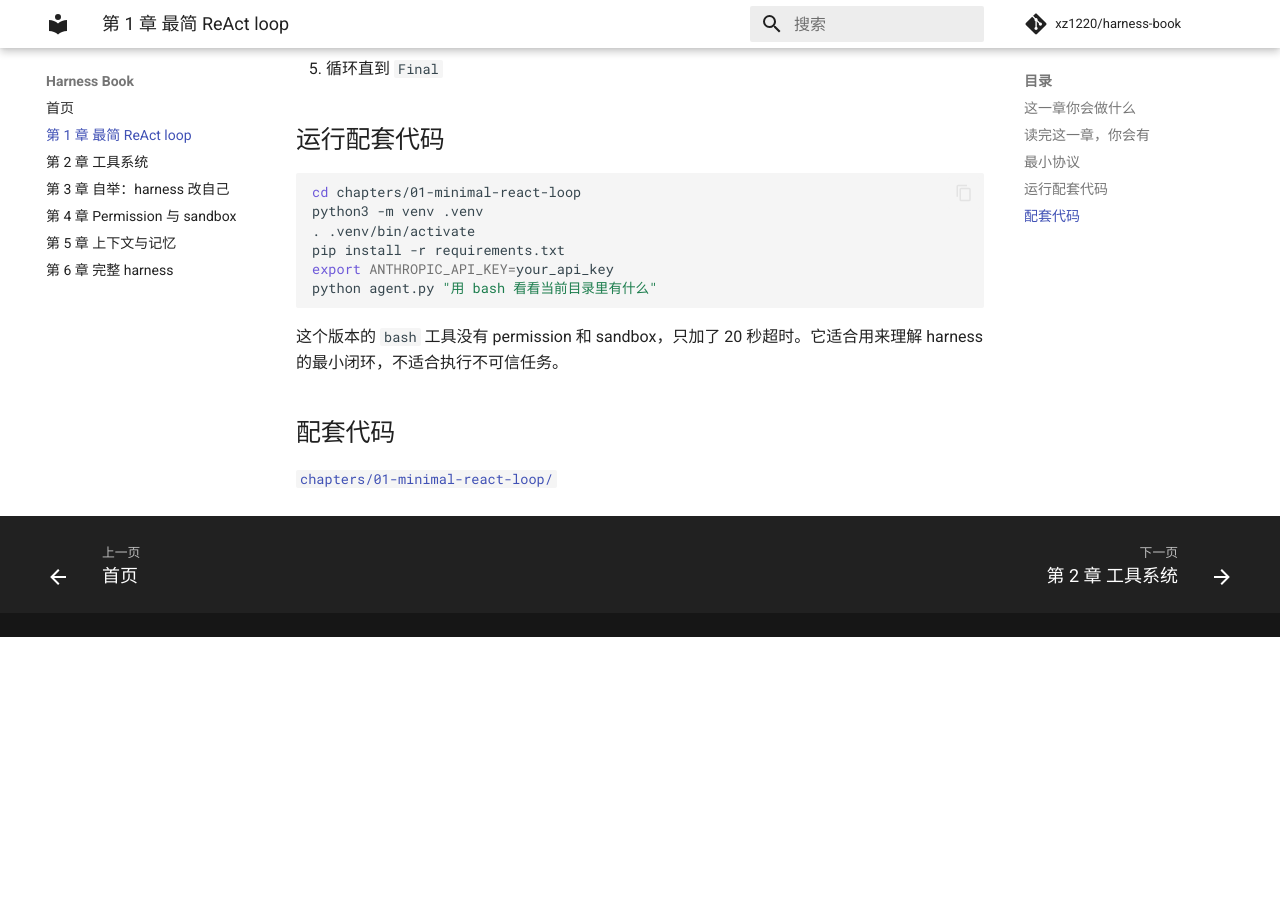
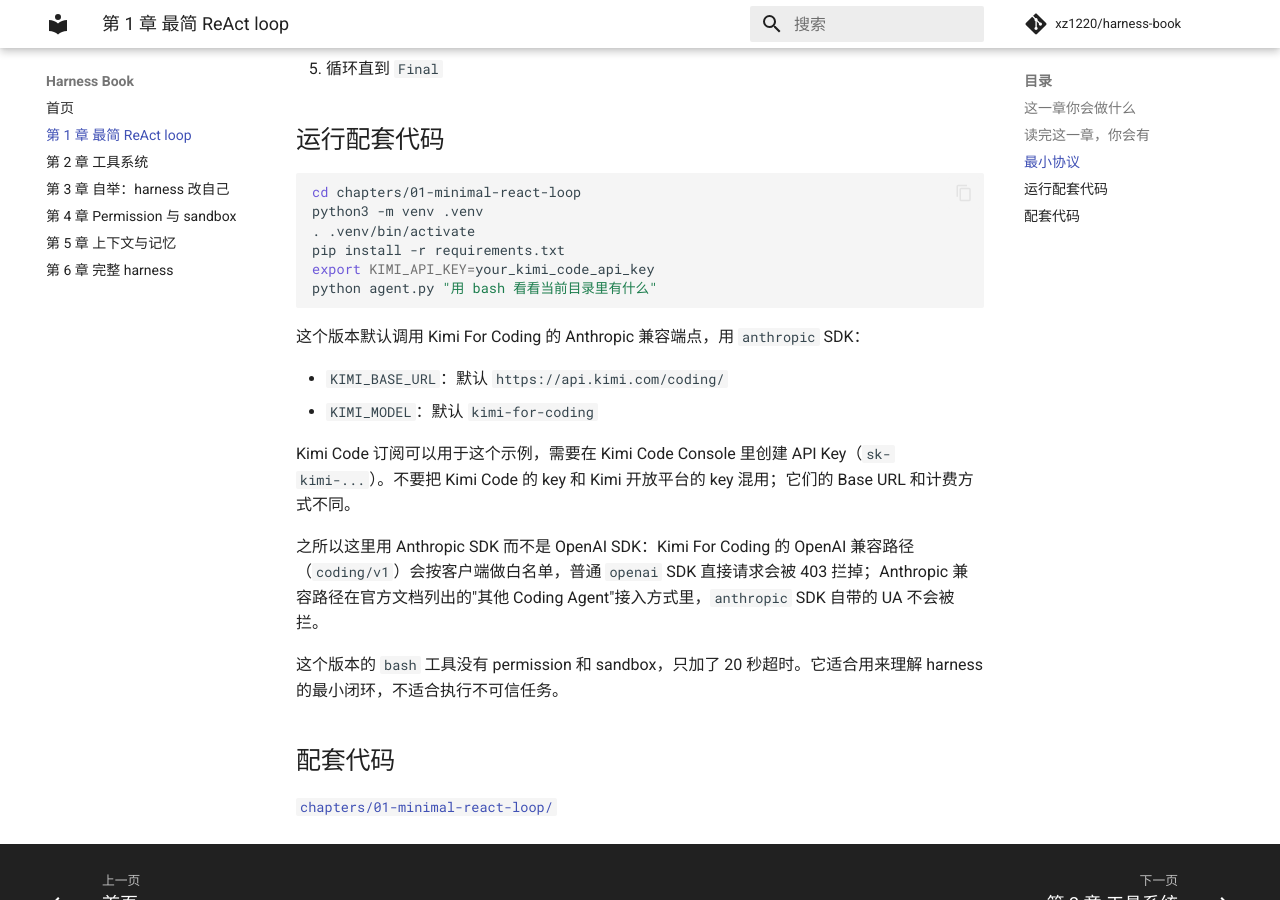
Before and after one commit to xz1220/harness-book, an MkDocs documentation site: the page built from docs/01-minimal-react-loop.md, in a window 1280 px wide and 900 px high, scrolled down 1168 px. Built offline with MkDocs 1.6.1 and Material for MkDocs 9.7.7, drawn with Linux system fonts in a browser that asks for light colours; comment, search, counter and statistics services are not loaded; before the commit the page ends 1805 px from its top, so only the background shows below that; some of the changed text lies outside the part shown.

Commit message:
feat: route chapter 1 agent through Kimi For Coding endpoint
Switch agent.py from the direct Anthropic API to Kimi For Coding's
Anthropic-compatible endpoint via the anthropic SDK, configured with
KIMI_API_KEY / KIMI_BASE_URL / KIMI_MODEL.

Kimi's openai-compatible path (coding/v1) whitelists clients by UA and
rejects plain openai SDK requests with 403; the Anthropic-compatible
path is the officially supported third-party agent route, so we use
the anthropic SDK against it. README and docs explain this so readers
hitting the 403 know which path to take.

Generated with [Claude Code](https://claude.ai/code)
via [Happy](https://happy.engineering)

Co-Authored-By: Claude <noreply@anthropic.com>
Co-Authored-By: Happy <yesreply@happy.engineering>

````diff
--- a/docs/01-minimal-react-loop.md
+++ b/docs/01-minimal-react-loop.md
@@ -52,9 +52,18 @@ cd chapters/01-minimal-react-loop
 python3 -m venv .venv
 . .venv/bin/activate
 pip install -r requirements.txt
-export ANTHROPIC_API_KEY=your_api_key
+export KIMI_API_KEY=your_kimi_code_api_key
 python agent.py "用 bash 看看当前目录里有什么"
 ```
+
+这个版本默认调用 Kimi For Coding 的 Anthropic 兼容端点，用 `anthropic` SDK：
+
+- `KIMI_BASE_URL`：默认 `https://api.kimi.com/coding/`
+- `KIMI_MODEL`：默认 `kimi-for-coding`
+
+Kimi Code 订阅可以用于这个示例，需要在 Kimi Code Console 里创建 API Key（`sk-kimi-...`）。不要把 Kimi Code 的 key 和 Kimi 开放平台的 key 混用；它们的 Base URL 和计费方式不同。
+
+之所以这里用 Anthropic SDK 而不是 OpenAI SDK：Kimi For Coding 的 OpenAI 兼容路径（`coding/v1`）会按客户端做白名单，普通 `openai` SDK 直接请求会被 403 拦掉；Anthropic 兼容路径在官方文档列出的"其他 Coding Agent"接入方式里，`anthropic` SDK 自带的 UA 不会被拦。
 
 这个版本的 `bash` 工具没有 permission 和 sandbox，只加了 20 秒超时。它适合用来理解 harness 的最小闭环，不适合执行不可信任务。
 
````
Also changed, not shown: other parts of docs/01-minimal-react-loop.md (+1 -1 lines), chapters/01-minimal-react-loop/README.md (+7 -2 lines), 2 other files.
